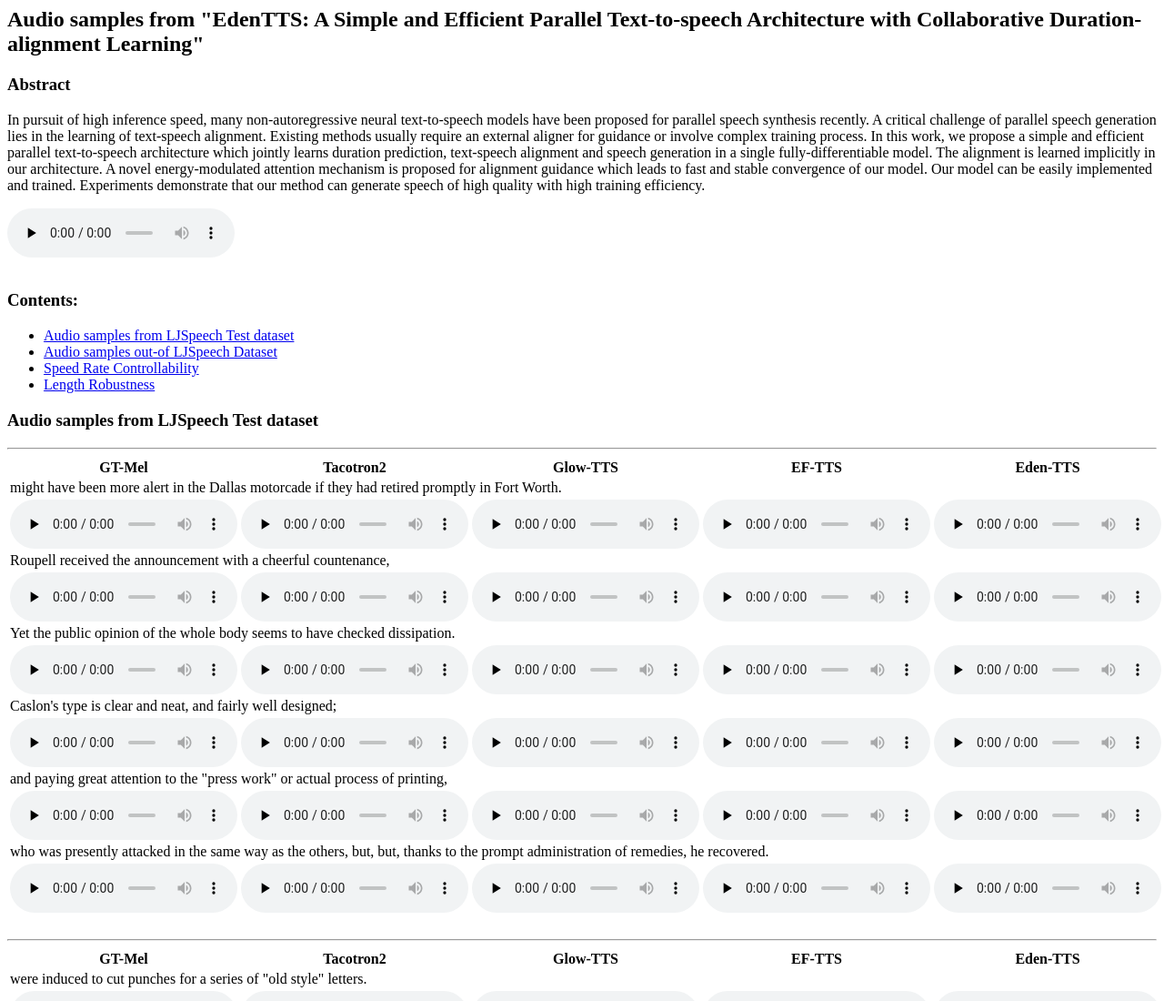
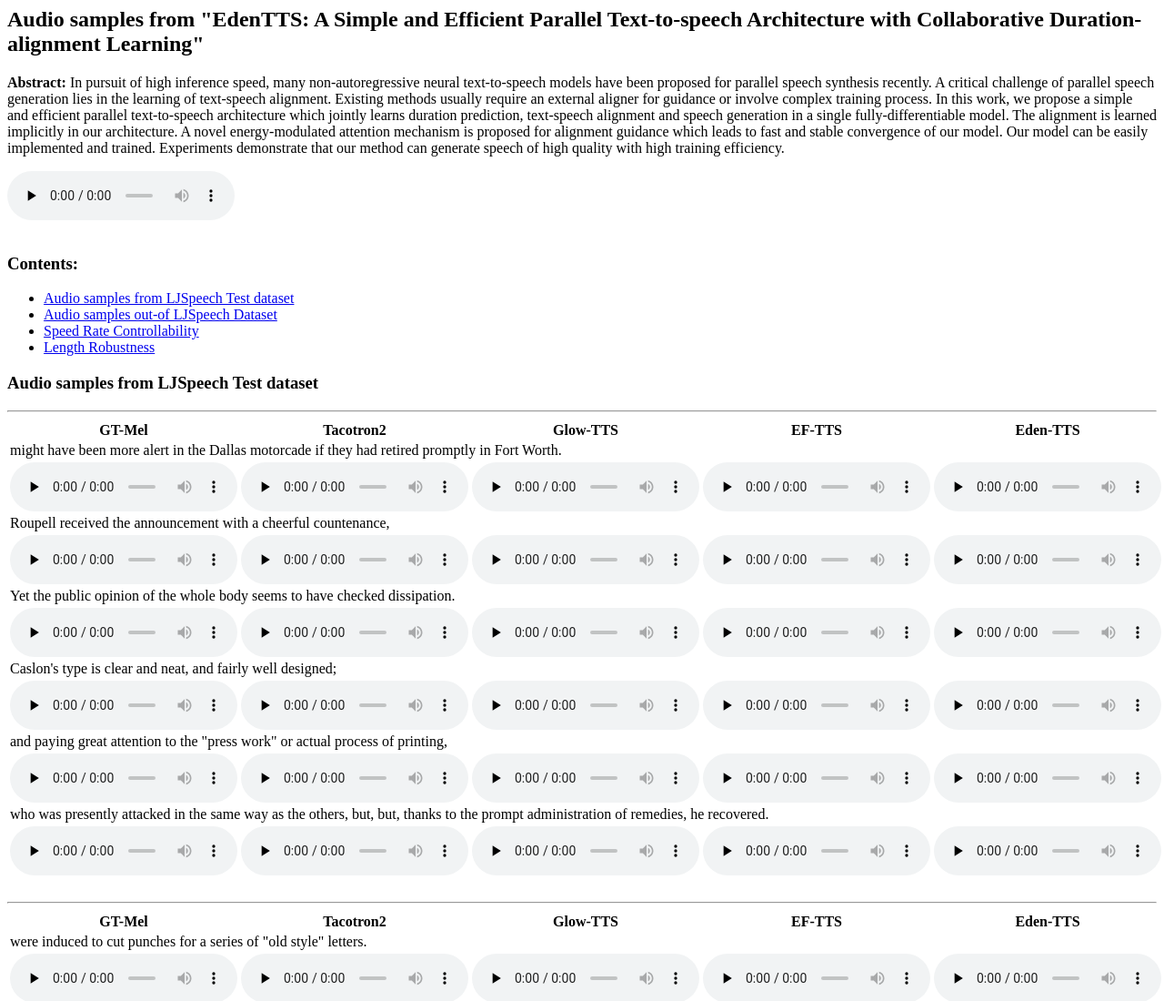
Before and after one commit to edenynm/edentts-demo, a plain HTML site: page index.html in a window 1280 px wide. Shown: the top 1100 px of the page at 91% size. Drawn offline with Linux system fonts and the light colour scheme.

Commit message:
minor text adjust

```diff
--- a/index.html
+++ b/index.html
@@ -17,8 +17,7 @@
       </header>
     </article>
    <div>
-       <h3>Abstract</h3>
-       <p>In pursuit of high inference speed, many non-autoregressive neural text-to-speech models have been proposed for parallel speech synthesis recently. A critical challenge of parallel speech generation lies in the learning of text-speech alignment. Existing methods usually require an external aligner for guidance or involve complex training process. In this work, we propose a simple and efficient parallel text-to-speech architecture which jointly learns duration prediction, text-speech alignment and speech generation in a single fully-differentiable model. The alignment is learned implicitly in our architecture.  A novel energy-modulated attention mechanism is proposed for alignment guidance which leads to fast and stable convergence of our model. Our model can be easily implemented and trained. Experiments demonstrate that our method can generate speech of high quality with high training efficiency.</p>
+       <p><b>Abstract:</b> In pursuit of high inference speed, many non-autoregressive neural text-to-speech models have been proposed for parallel speech synthesis recently. A critical challenge of parallel speech generation lies in the learning of text-speech alignment. Existing methods usually require an external aligner for guidance or involve complex training process. In this work, we propose a simple and efficient parallel text-to-speech architecture which jointly learns duration prediction, text-speech alignment and speech generation in a single fully-differentiable model. The alignment is learned implicitly in our architecture.  A novel energy-modulated attention mechanism is proposed for alignment guidance which leads to fast and stable convergence of our model. Our model can be easily implemented and trained. Experiments demonstrate that our method can generate speech of high quality with high training efficiency.</p>
        <audio controls="" preload="none"><source src="demo_data/abstract\abstract.wav"></audio>
        <br><br>
    </div>
```
